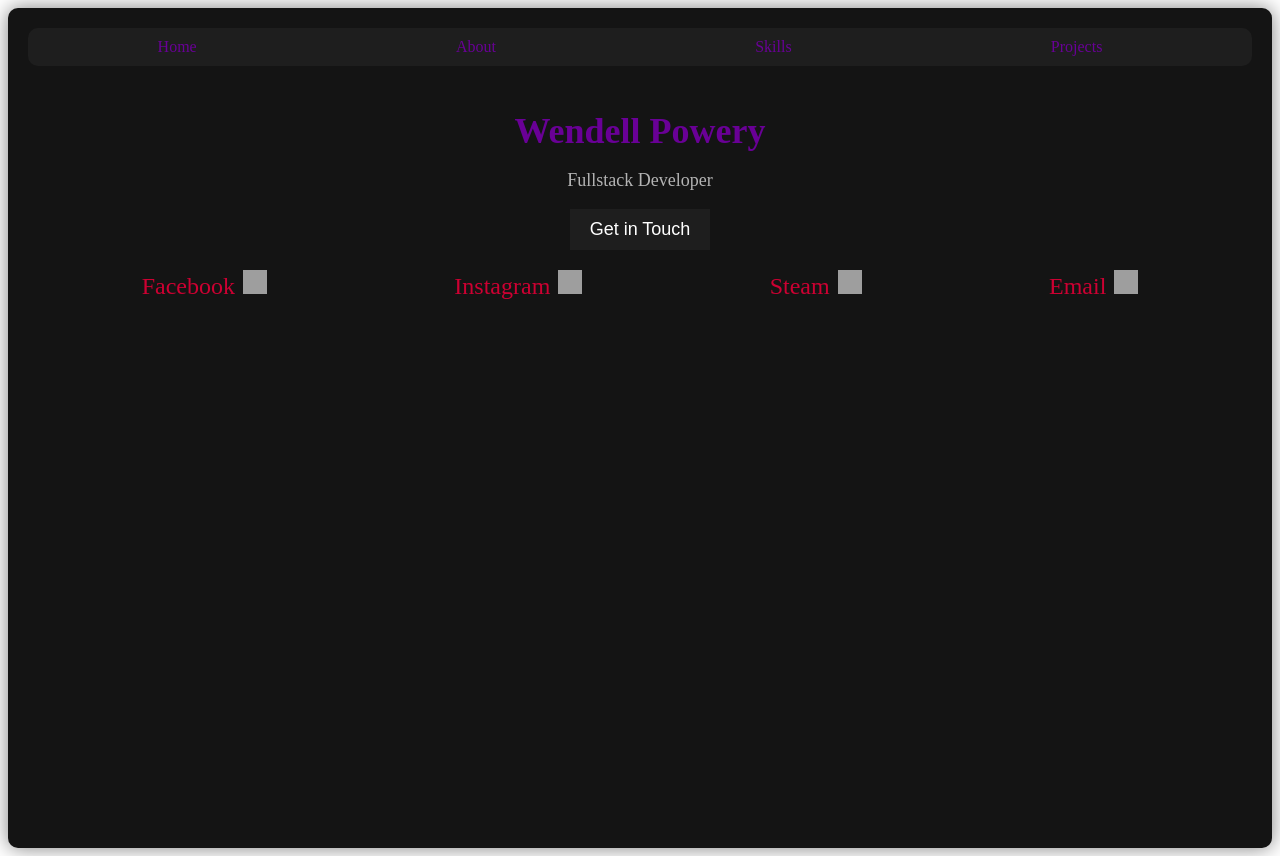
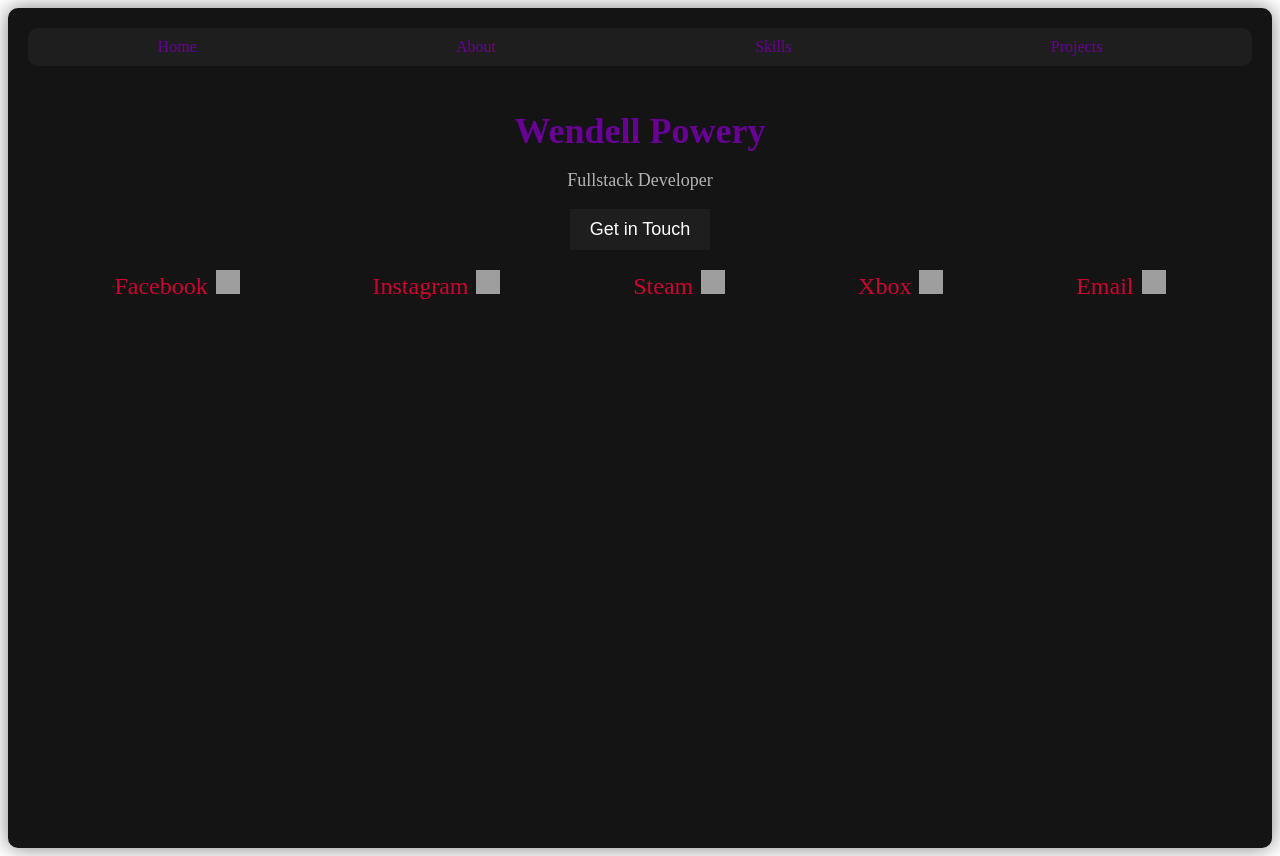
Before and after one commit to 110220004/myReact-portfolio, a React (Create React App) app: page / in a window 1280 px wide. Both pictures are taken after a click on the button "Get in Touch". Built offline with nearby package versions, Linux system fonts and the light colour scheme; grey boxes are pictures that could not be loaded.

Commit message:
more socials
this time my Xbox profile

```diff
--- a/src/components/Home.js
+++ b/src/components/Home.js
@@ -13,6 +13,10 @@ const Socials = () => (
     <a href="https://steamcommunity.com/profiles/76561199378818934/" target="_blank" rel="noopener noreferrer">
       Steam
       <img src="https://upload.wikimedia.org/wikipedia/commons/8/83/Steam_icon_logo.svg" alt="Steam" />
+    </a>
+    <a href="https://account.xbox.com/en-us/Profile?xr=mebarnav&rtc=1&csrf=qaouJRCcKaSHsxXLf3EpVBhiMT-WfO7lzu-6DOJs7AS1BO6JQ-aD2Qxs6TRNnhyWmPbqCAMkbRckgiNJfE_GzrCMqK81&wa=wsignin1.0" target="_blank" rel="noopener noreferrer">
+      Xbox
+      <img src="https://upload.wikimedia.org/wikipedia/commons/f/f9/Xbox_one_logo.svg" alt="Xbox" />
     </a>
     <a href="mailto:levypowery@gmail.com">
       Email
```
